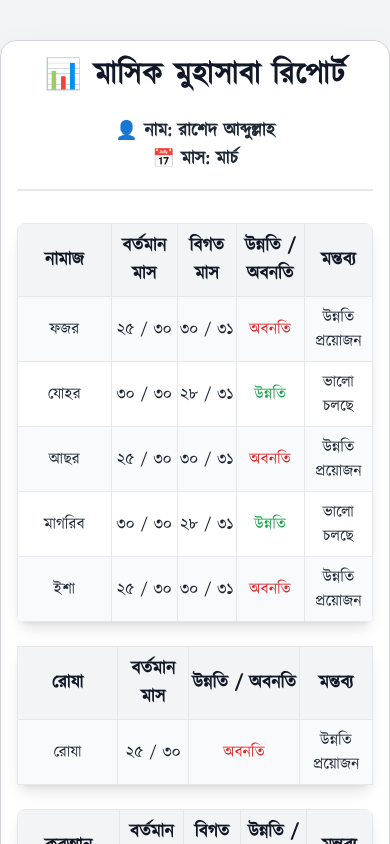
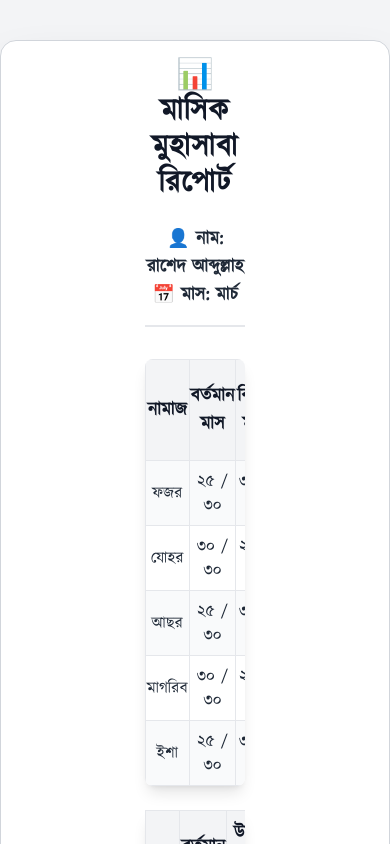
Before and after one commit to RashedAbdullah/muslim-bangla-muhasabah, a Next.js app: page /track in a window 390 px wide. Shown: the top 844 px of the page. Built offline with nearby package versions, Linux system fonts and the light colour scheme.

Commit message:
respinsive has been cenceled

```diff
--- a/app/track/page.js
+++ b/app/track/page.js
@@ -62,7 +62,7 @@ const TrackingHistory = () => {
 
   return (
     <div className="p-4 md:p-6 bg-white shadow-2xl rounded-2xl mt-10 border border-gray-300">
-      <div id="tracking-report" className="sm:px-32 mx-auto">
+      <div id="tracking-report" className="px-32 mx-auto">
         {/* শিরোনাম */}
         <div className="mb-8">
           <h1 className="text-center text-3xl font-extrabold text-gray-900 mb-6 tracking-wide">
```
